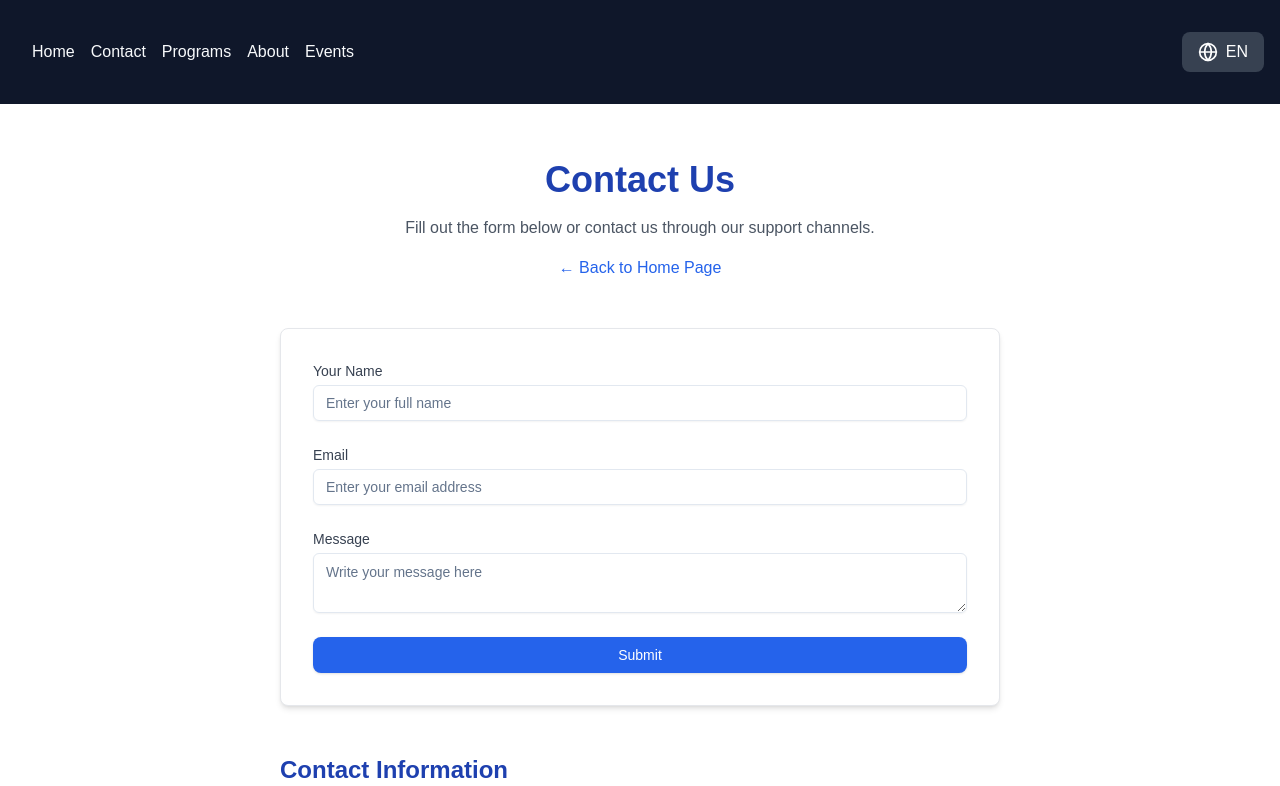
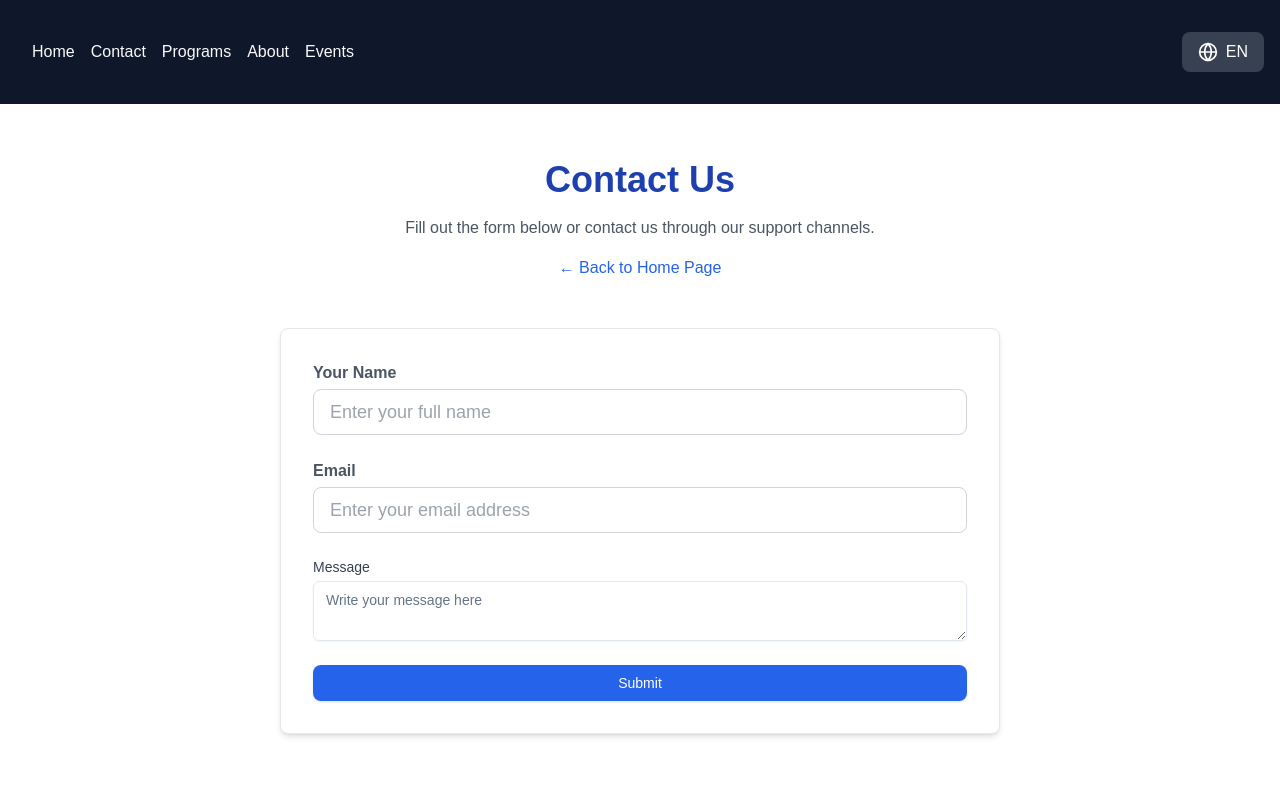
Before and after one commit to Ericsilvaa/app_next_i18n, a Next.js app: page /en/contact in a window 1280 px wide. Shown: the top 786 px of the page. Built offline with nearby package versions, Linux system fonts and the light colour scheme.

Commit message:
refactor: applying new styles in contact page

```diff
--- a/src/app/[locale]/(community)/contact/page.tsx
+++ b/src/app/[locale]/(community)/contact/page.tsx
@@ -1,21 +1,21 @@
 'use client'
-import { Button } from '@/components/ui/button'
-import { Input } from '@/components/ui/input'
-import { Textarea } from '@/components/ui/textarea'
+import FeedBack from '@/components/common/FeedBack'
+import ContactForm from '@/components/forms/ContactForm'
+
 import { toast } from '@/hooks/use-toast'
-import { Link } from '@/navigation'
 import { useTranslations } from 'next-intl'
+
 import { useState } from 'react'
 
 export default function Contact() {
   const t = useTranslations('Contact')
   const [isSubmitting, setIsSubmitting] = useState(false)
+  const [submitted, setSubmitted] = useState(false)
 
   const handleSubmit = async (event: React.FormEvent<HTMLFormElement>) => {
     event.preventDefault()
     setIsSubmitting(true)
 
-    // Simulate form submission
     await new Promise((resolve) => setTimeout(resolve, 1000))
 
     toast({
@@ -23,101 +23,18 @@ export default function Contact() {
       description: t('contactInstructions')
     })
 
+    setSubmitted(true)
     setIsSubmitting(false)
     event.currentTarget.reset()
   }
 
   return (
     <div className='max-w-3xl mx-auto p-6 space-y-12'>
-      {/* Header */}
-      <div className='text-center'>
-        <h1 className='text-4xl font-extrabold text-blue-800 mb-4'>
-          {t('pageTitle')}
-        </h1>
-        <p className='text-gray-600 mb-4'>{t('contactInstructions')}</p>
-        <Link href='/' className='text-blue-600 hover:underline'>
-          ← {t('backToHome')}
-        </Link>
-      </div>
+      {!submitted && (
+        <ContactForm handleSubmit={handleSubmit} isSubmitting={isSubmitting} />
+      )}
 
-      {/* Contact Form */}
-      <form
-        onSubmit={handleSubmit}
-        className='space-y-6 bg-white p-8 rounded-lg shadow-md border border-gray-200'
-      >
-        <div>
-          <label
-            htmlFor='name'
-            className='block text-sm font-medium text-gray-700 mb-1'
-          >
-            {t('nameLabel')}
-          </label>
-          <Input
-            id='name'
-            name='name'
-            required
-            placeholder={t('namePlaceholder')}
-            className='w-full'
-          />
-        </div>
-        <div>
-          <label
-            htmlFor='email'
-            className='block text-sm font-medium text-gray-700 mb-1'
-          >
-            {t('emailLabel')}
-          </label>
-          <Input
-            id='email'
-            name='email'
-            type='email'
-            required
-            placeholder={t('emailPlaceholder')}
-            className='w-full'
-          />
-        </div>
-        <div>
-          <label
-            htmlFor='message'
-            className='block text-sm font-medium text-gray-700 mb-1'
-          >
-            {t('messageLabel')}
-          </label>
-          <Textarea
-            id='message'
-            name='message'
-            required
-            placeholder={t('messagePlaceholder')}
-            className='w-full'
-          />
-        </div>
-        <Button
-          type='submit'
-          disabled={isSubmitting}
-          className='w-full bg-blue-600 text-white py-3 rounded-lg hover:bg-blue-500 transition'
-        >
-          {isSubmitting ? t('sending') : t('submitButton')}
-        </Button>
-      </form>
-
-      {/* Other Contact Information */}
-      <div>
-        <h2 className='text-2xl font-semibold text-blue-800 mb-4'>
-          {t('contactInfoTitle')}
-        </h2>
-        <div className='space-y-2 text-gray-700'>
-          <p>
-            <strong>{t('phone')}:</strong> +1 (123) 456-7890
-          </p>
-          <p>
-            <strong>{t('email')}:</strong> info@institution.edu
-          </p>
-          <p>
-            <strong>{t('address')}:</strong> 123 Education Street, Knowledge
-            City, ST 12345
-          </p>
-        </div>
-      </div>
+      {submitted && <FeedBack />}
     </div>
   )
 }
```
